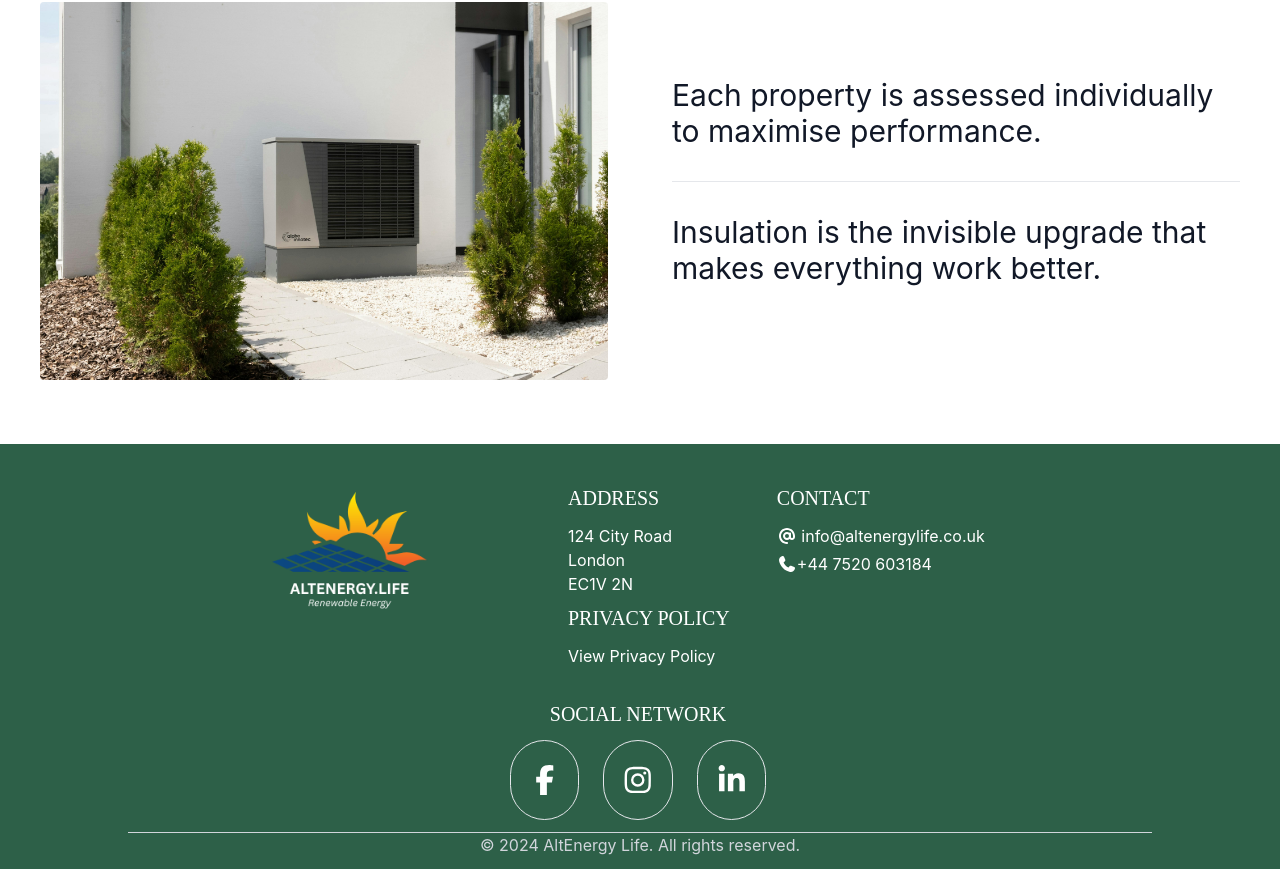
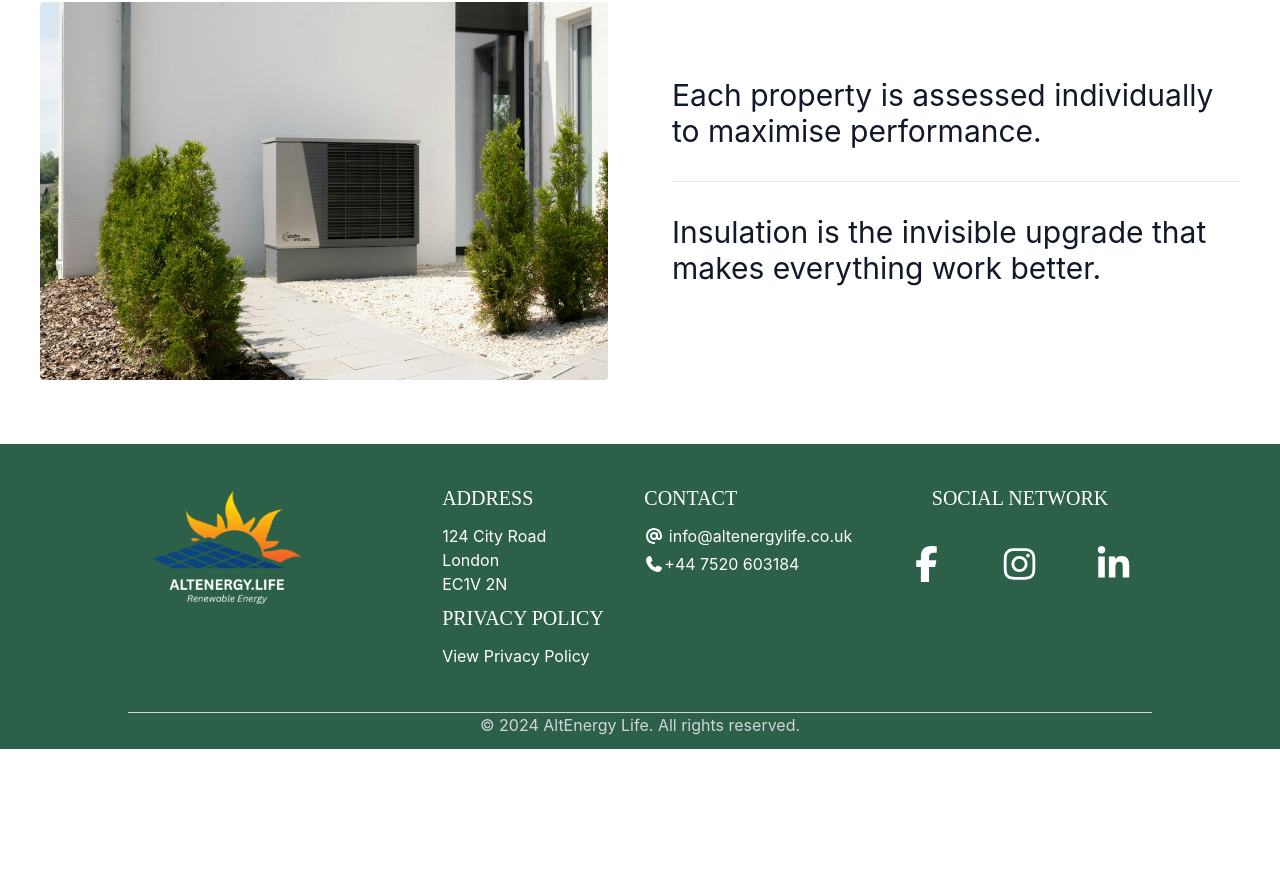
Before and after one commit to vladmytko/AltenergyLife, a React (Vite) app: page /installations/home-insulation in a window 1280 px wide. Shown: the part 1589-2458 px from the top of the page. After the commit the page ends 2338 px from the top, so only its background shows below. Built offline with nearby package versions, Linux system fonts and the light colour scheme.

Commit message:
Footer design update

```diff
--- a/src/components/MainPage/Footer.jsx
+++ b/src/components/MainPage/Footer.jsx
@@ -1,8 +1,8 @@
 import React from "react";
 import SocialIcons from "./SocialIcons";
 import { assets } from "../../assets/assets";
-import { FontAwesomeIcon } from '@fortawesome/react-fontawesome'
-import { faAt, faPhone } from '@fortawesome/free-solid-svg-icons'
+import { FontAwesomeIcon } from "@fortawesome/react-fontawesome";
+import { faAt, faPhone } from "@fortawesome/free-solid-svg-icons";
 
 const Footer = () => {
   return (
@@ -10,8 +10,7 @@ const Footer = () => {
       className="pt-10 px-4 lg:px-32 text-white bg-primary w-full overflow-hidden"
       id="Footer"
     >
-      <div className="container mx-auto flex flex-wrap lg:flex-row justify-center items-center lg:items-start">
-
+      <div className="container mx-auto flex flex-wrap lg:flex-nowrap justify-center items-center lg:items-start">
         {/* First Column */}
         <div className="w-1/2 xl:w-1/5 mb-8 lg:mb-0 lg:mr-1 -mt-8 ">
           {/* <h3 className="text-white text-lg font-bold mb-3">About Us</h3> */}
@@ -29,7 +28,6 @@ const Footer = () => {
               <span>London</span>
               <span>EC1V 2N</span>
             </li>
-
 
             {/* Privacy Policy */}
             <li className="flex flex-col text-center xl:text-start space-y-0">
@@ -51,8 +49,10 @@ const Footer = () => {
             <FontAwesomeIcon icon={faAt} /> info@altenergylife.co.uk
           </a>
 
-
-          <span className="block mt-1"><FontAwesomeIcon icon={faPhone} />+44 7520 603184</span>
+          <span className="block mt-1">
+            <FontAwesomeIcon icon={faPhone} />
+            +44 7520 603184
+          </span>
         </div>
 
         {/* Forth Column */}
--- a/src/components/MainPage/SocialIcons.jsx
+++ b/src/components/MainPage/SocialIcons.jsx
@@ -10,7 +10,7 @@ export default function SocialIcons() {
         <a
             href="https://www.facebook.com/profile.php?id=61573120655362"
             target="_blank"
-            className='w-20 h-20 flex justify-center items-center text-3xl border rounded-full transition-transform duration-300 hover:scale-110 '
+            className='w-20 h-20 flex justify-center items-center text-4xl transition-transform duration-300 hover:scale-110 '
         >
             <FontAwesomeIcon icon={faFacebookF} />
         </a>
@@ -19,7 +19,7 @@ export default function SocialIcons() {
         <a
             href="https://www.instagram.com/altenergy.life?igsh=ZHo3dDJoNzIwNXJ1&utm_source=qr"
             target="_blank"
-            className='w-20 h-20 flex justify-center items-center text-3xl border rounded-full transition-transform duration-300 hover:scale-110 '
+            className='w-20 h-20 flex justify-center items-center text-4xl transition-transform duration-300 hover:scale-110 '
         >
             <FontAwesomeIcon icon={faInstagram} />
         </a>
@@ -28,7 +28,7 @@ export default function SocialIcons() {
         <a
             href="https://www.linkedin.com/company/altenergy-life/?viewAsMember=true"
             target="_blank"
-            className='w-20 h-20 flex justify-center items-center text-3xl border rounded-full transition-transform duration-300 hover:scale-110 '
+            className='w-20 h-20 flex justify-center items-center text-4xl transition-transform duration-300 hover:scale-110 '
         >
             <FontAwesomeIcon icon={faLinkedinIn} />
         </a>
```
